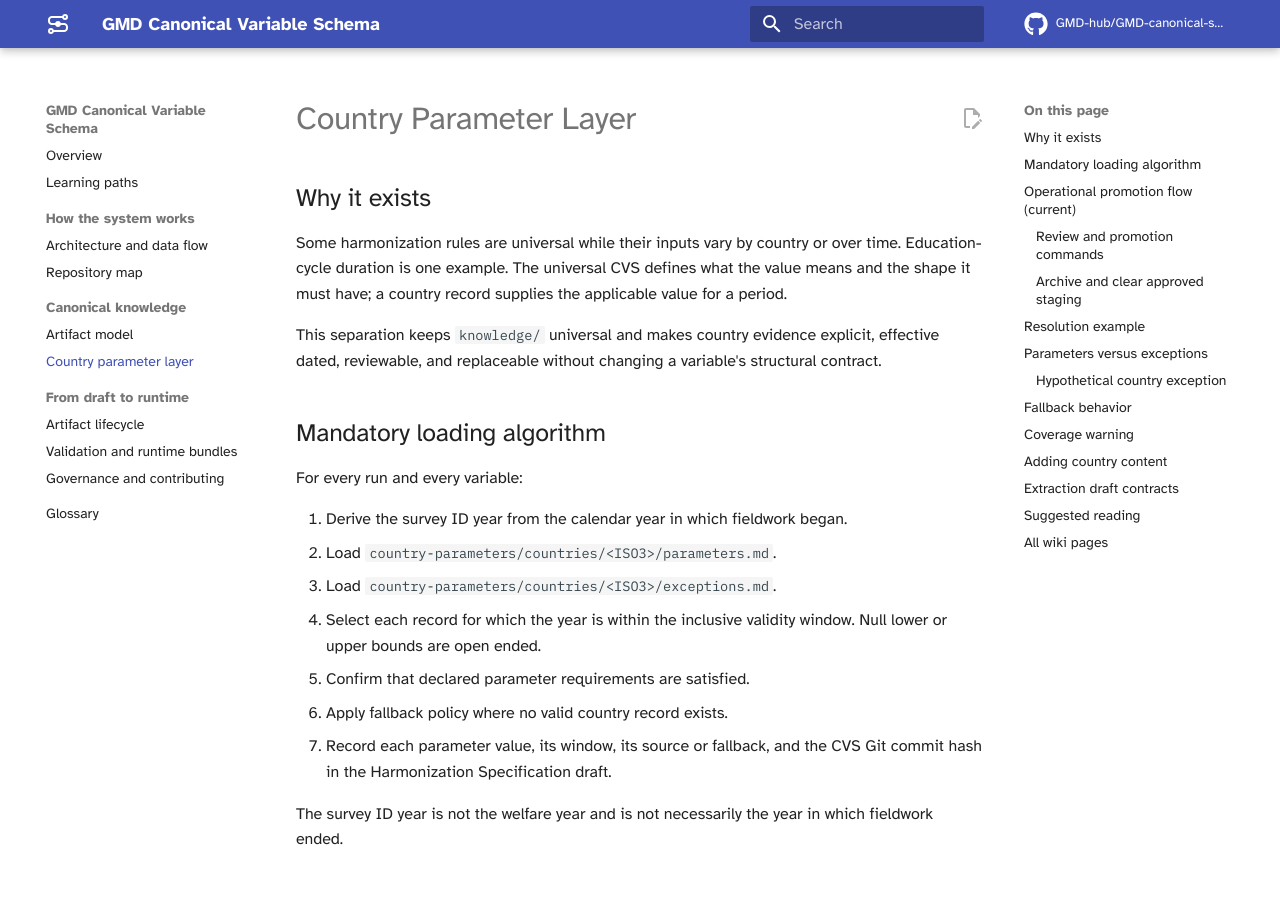
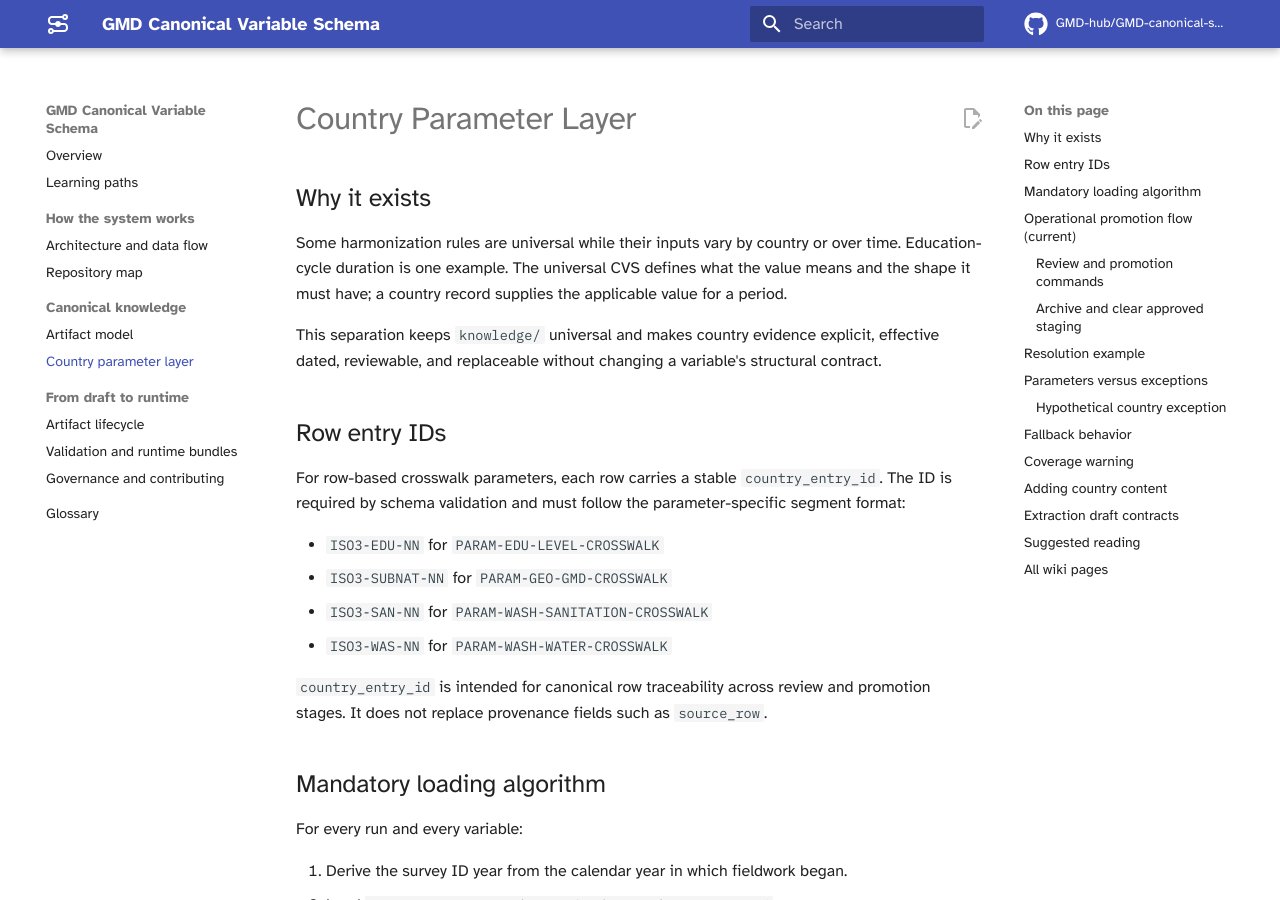
Before and after one commit to GMD-hub/GMD-canonical-schema, an MkDocs documentation site: the page built from wiki/Country-Parameter-Layer.md, in a window 1280 px wide and 900 px high. Built offline with MkDocs 1.6.1 and Material for MkDocs 9.7.7, drawn with Linux system fonts in a browser that asks for light colours; comment, search, counter and statistics services are not loaded; some of the changed text lies outside the part shown.

Commit message:
docs(country-params):document-country-entry-id-contract

```diff
--- a/wiki/Country-Parameter-Layer.md
+++ b/wiki/Country-Parameter-Layer.md
@@ -10,6 +10,21 @@ applicable value for a period.
 This separation keeps `knowledge/` universal and makes country evidence
 explicit, effective dated, reviewable, and replaceable without changing a
 variable's structural contract.
+
+## Row entry IDs
+
+For row-based crosswalk parameters, each row carries a stable
+`country_entry_id`. The ID is required by schema validation and must follow
+the parameter-specific segment format:
+
+- `ISO3-EDU-NN` for `PARAM-EDU-LEVEL-CROSSWALK`
+- `ISO3-SUBNAT-NN` for `PARAM-GEO-GMD-CROSSWALK`
+- `ISO3-SAN-NN` for `PARAM-WASH-SANITATION-CROSSWALK`
+- `ISO3-WAS-NN` for `PARAM-WASH-WATER-CROSSWALK`
+
+`country_entry_id` is intended for canonical row traceability across review
+and promotion stages. It does not replace provenance fields such as
+`source_row`.
 
 ## Mandatory loading algorithm
 
@@ -217,6 +232,10 @@ may stage draft parameter contracts under
 `extraction/20_drafts/runs/country-parameters/contracts/` so draft payloads
 can be validated before promotion.
 
+Extraction runs automatically assign `country_entry_id` values for EDU, GEO,
+SAN, and WAS crosswalk rows. Manual edits in country artifacts must preserve
+these IDs and maintain format validity.
+
 These staged contracts are implementation scaffolding for draft validation.
 They are not canonical parameter registry entries and never replace governed
 human-owned artifacts under `knowledge/parameters/`.
```
Also changed, not shown: country-parameters/README.md (+13 -0 lines).
